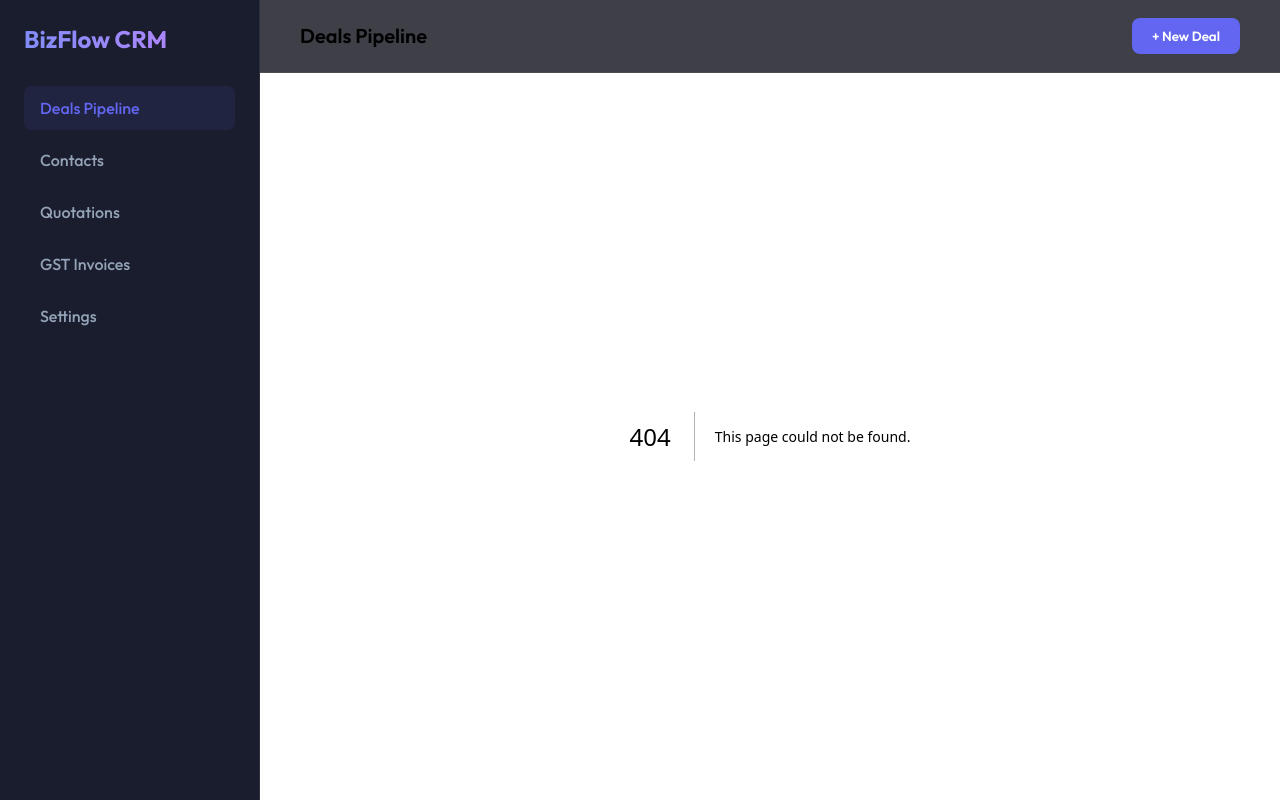
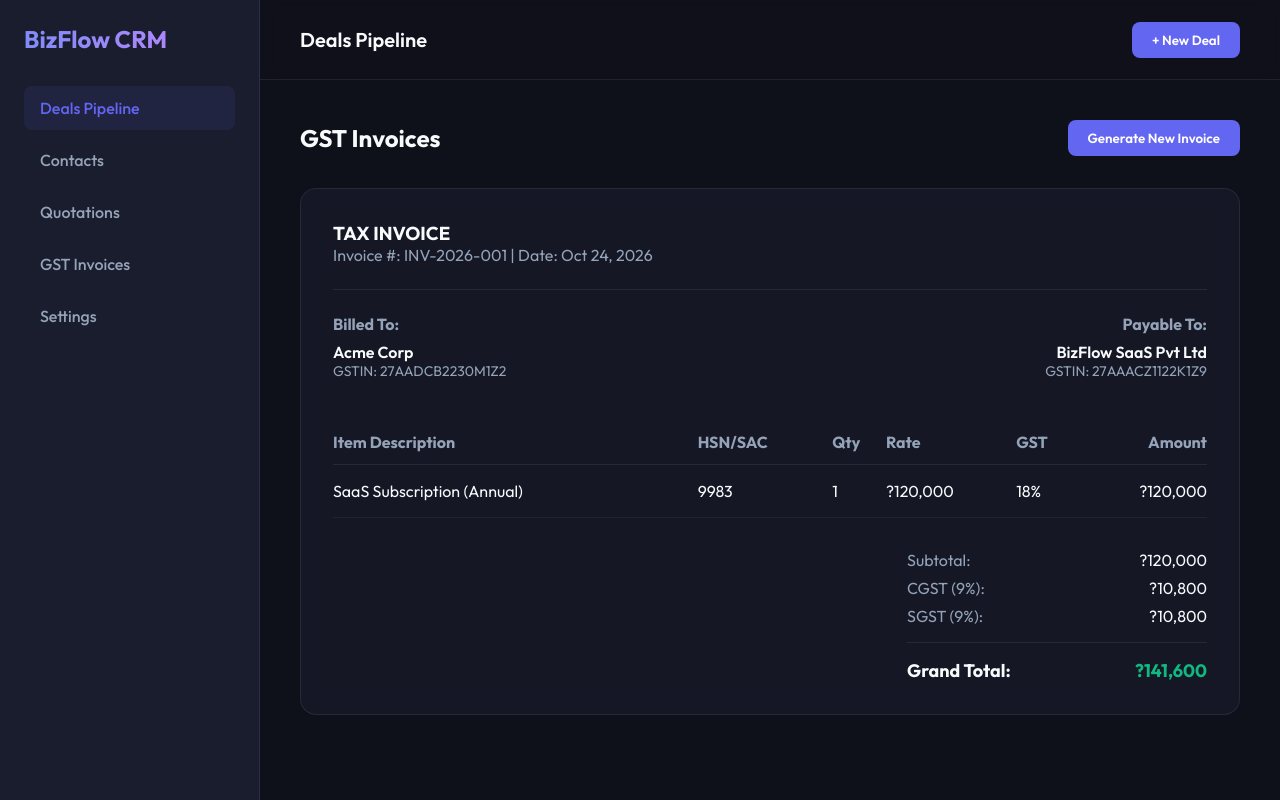
Before and after one commit to nexgenerptechnologies/bizflow-crm-frontend, a Next.js app: page /invoices in a window 1280 px wide. Before the commit this address had no page. Built offline with nearby package versions, Linux system fonts and the light colour scheme.

Commit message:
Build premium GST Invoice UI

```diff
--- /dev/null
+++ b/src/app/invoices/page.tsx
@@ -0,0 +1,74 @@
+export default function Invoices() {
+  return (
+    <div style={{ padding: '40px' }}>
+      <div style={{ display: 'flex', justifyContent: 'space-between', alignItems: 'center', marginBottom: '32px' }}>
+        <h2>GST Invoices</h2>
+        <button className="btn-primary">Generate New Invoice</button>
+      </div>
+
+      <div className="glass-panel" style={{ padding: '32px' }}>
+        <div style={{ borderBottom: '1px solid var(--border-color)', paddingBottom: '24px', marginBottom: '24px' }}>
+          <h3>TAX INVOICE</h3>
+          <p style={{ color: 'var(--text-muted)' }}>Invoice #: INV-2026-001 | Date: Oct 24, 2026</p>
+        </div>
+
+        <div style={{ display: 'flex', justifyContent: 'space-between', marginBottom: '40px' }}>
+          <div>
+            <h4 style={{ color: 'var(--text-muted)', marginBottom: '8px' }}>Billed To:</h4>
+            <p style={{ fontWeight: '600' }}>Acme Corp</p>
+            <p style={{ color: 'var(--text-muted)', fontSize: '14px' }}>GSTIN: 27AADCB2230M1Z2</p>
+          </div>
+          <div style={{ textAlign: 'right' }}>
+            <h4 style={{ color: 'var(--text-muted)', marginBottom: '8px' }}>Payable To:</h4>
+            <p style={{ fontWeight: '600' }}>BizFlow SaaS Pvt Ltd</p>
+            <p style={{ color: 'var(--text-muted)', fontSize: '14px' }}>GSTIN: 27AAACZ1122K1Z9</p>
+          </div>
+        </div>
+
+        <table style={{ width: '100%', textAlign: 'left', borderCollapse: 'collapse' }}>
+          <thead>
+            <tr style={{ borderBottom: '1px solid var(--border-color)', color: 'var(--text-muted)' }}>
+              <th style={{ padding: '12px 0' }}>Item Description</th>
+              <th style={{ padding: '12px 0' }}>HSN/SAC</th>
+              <th style={{ padding: '12px 0' }}>Qty</th>
+              <th style={{ padding: '12px 0' }}>Rate</th>
+              <th style={{ padding: '12px 0' }}>GST</th>
+              <th style={{ padding: '12px 0', textAlign: 'right' }}>Amount</th>
+            </tr>
+          </thead>
+          <tbody>
+            <tr style={{ borderBottom: '1px solid rgba(255,255,255,0.05)' }}>
+              <td style={{ padding: '16px 0' }}>SaaS Subscription (Annual)</td>
+              <td style={{ padding: '16px 0' }}>9983</td>
+              <td style={{ padding: '16px 0' }}>1</td>
+              <td style={{ padding: '16px 0' }}>?120,000</td>
+              <td style={{ padding: '16px 0' }}>18%</td>
+              <td style={{ padding: '16px 0', textAlign: 'right' }}>?120,000</td>
+            </tr>
+          </tbody>
+        </table>
+
+        <div style={{ display: 'flex', justifyContent: 'flex-end', marginTop: '32px' }}>
+          <div style={{ width: '300px' }}>
+            <div style={{ display: 'flex', justifyContent: 'space-between', marginBottom: '8px' }}>
+              <span style={{ color: 'var(--text-muted)' }}>Subtotal:</span>
+              <span>?120,000</span>
+            </div>
+            <div style={{ display: 'flex', justifyContent: 'space-between', marginBottom: '8px' }}>
+              <span style={{ color: 'var(--text-muted)' }}>CGST (9%):</span>
+              <span>?10,800</span>
+            </div>
+            <div style={{ display: 'flex', justifyContent: 'space-between', marginBottom: '16px' }}>
+              <span style={{ color: 'var(--text-muted)' }}>SGST (9%):</span>
+              <span>?10,800</span>
+            </div>
+            <div style={{ display: 'flex', justifyContent: 'space-between', borderTop: '1px solid var(--border-color)', paddingTop: '16px', fontWeight: 'bold', fontSize: '18px' }}>
+              <span>Grand Total:</span>
+              <span style={{ color: 'var(--success)' }}>?141,600</span>
+            </div>
+          </div>
+        </div>
+      </div>
+    </div>
+  );
+}
```
